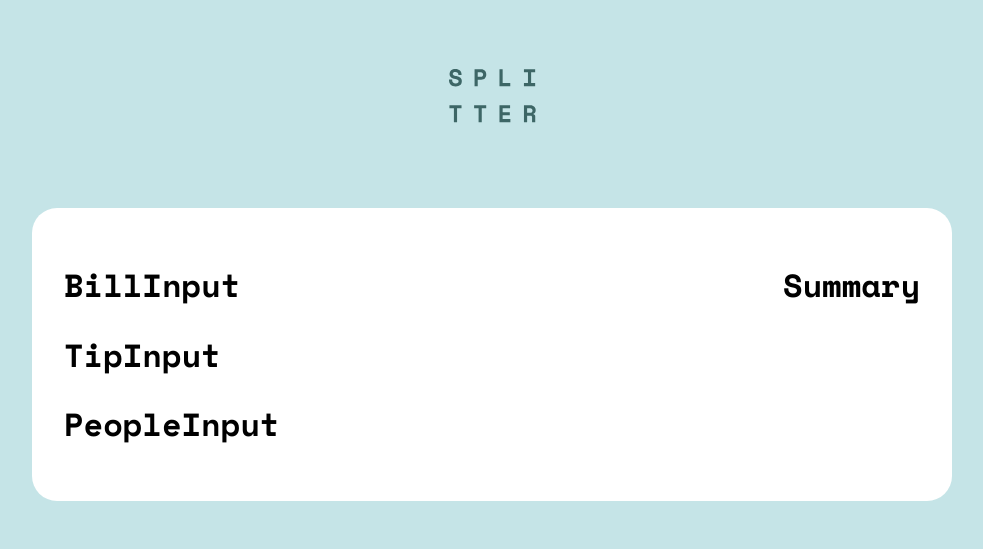
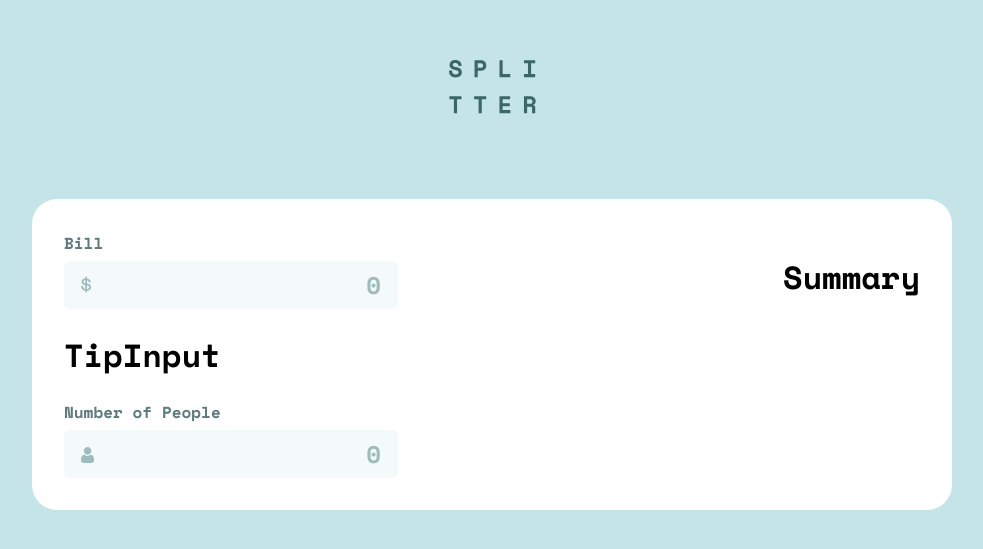
Before and after one commit to zxasc/tip-calculator-app, a React (Vite) app: page / in a window 1280 px wide. Shown: the part 115-664 px from the top of the page, without its empty margins (148-1131 px from the left). Built offline with nearby package versions, Linux system fonts and the light colour scheme.

Commit message:
add form inputs css

```diff
--- a/src/components/BillInput.jsx
+++ b/src/components/BillInput.jsx
@@ -1,5 +1,11 @@
+import form from '../styles/FormInputs.module.scss'
+
 export default function BillInput() {
     return (
-        <h1>BillInput</h1>
+        <section className={form.container}>
+            <label htmlFor="bill-input">Bill</label>
+            <input id='bill-input' type="number" min={0} placeholder='0' />
+            <img className={form.dollar_icon} src="/icons/icon-dollar.svg" alt='dollar icon'/>
+        </section>
     )
 }
--- a/src/components/PeopleInput.jsx
+++ b/src/components/PeopleInput.jsx
@@ -1,5 +1,11 @@
+import form from '../styles/FormInputs.module.scss'
+
 export default function PeopleInput() {
     return (
-        <h1>PeopleInput</h1>
+        <section className={form.container}>
+            <label htmlFor="people-input">Number of People</label>
+            <input id='people-input' type="number" min={1} placeholder='0' />
+            <img className={form.person_icon} src="/icons/icon-person.svg" alt='person icon'/>
+        </section>
     )
 }
--- /dev/null
+++ b/src/styles/FormInputs.module.scss
@@ -0,0 +1,56 @@
+@import './variables.scss';
+
+.container {
+    position: relative;
+    display: flex;
+    flex-flow: column nowrap;
+    gap: 6px;
+
+    label {
+        font-size: 16px;
+        color: $clr-dark-grayish-cyan;
+    }
+
+    input {
+        height: 48px;
+        font-size: 24px;
+        text-align: right;
+        color: $clr-very-dark-cyan;
+        padding: 6px 17px;
+        -moz-appearance: textfield;
+        background-color: $clr-very-light-grayish-cyan;
+        border: none;
+        border-radius: 5px;
+
+        &::placeholder {
+            color: $clr-very-dark-cyan;
+            opacity: 0.35;
+        }
+
+        &::-webkit-outer-spin-button,
+        &::-webkit-inner-spin-button {
+            -webkit-appearance: none;
+            margin: 0;
+        }
+
+        &:focus {
+            outline: 2pt solid $clr-primary-cyan;
+        }
+    }
+
+    img {
+        position: absolute;
+        left: 17px;
+        pointer-events: none;
+    }
+
+    img.person_icon {
+        width: 13px;
+        bottom: 15px;
+    }
+
+    img.dollar_icon {
+        width: 11px;
+        bottom: 16px;
+    }
+}
--- a/src/styles/global.scss
+++ b/src/styles/global.scss
@@ -1,12 +1,5 @@
 @import url('https://fonts.googleapis.com/css2?family=Space+Mono:wght@700&display=swap');
-
-$clr-primary-cyan: hsl(172, 67%, 45%);
-$clr-very-dark-cyan: hsl(183, 100%, 15%);
-$clr-dark-grayish-cyan: hsl(186, 14%, 43%);
-$clr-grayish-cyan: hsl(184, 14%, 56%);
-$clr-light-grayish-cyan: hsl(185, 41%, 84%);
-$clr-very-light-grayish-cyan: hsl(189, 41%, 97%);
-$clr-white: hsl(0, 0%, 100%);
+@import './variables.scss';
 
 * {
     box-sizing: border-box;
--- /dev/null
+++ b/src/styles/variables.scss
@@ -0,0 +1,7 @@
+$clr-primary-cyan: hsl(172, 67%, 45%);
+$clr-very-dark-cyan: hsl(183, 100%, 15%);
+$clr-dark-grayish-cyan: hsl(186, 14%, 43%);
+$clr-grayish-cyan: hsl(184, 14%, 56%);
+$clr-light-grayish-cyan: hsl(185, 41%, 84%);
+$clr-very-light-grayish-cyan: hsl(189, 41%, 97%);
+$clr-white: hsl(0, 0%, 100%);
```
